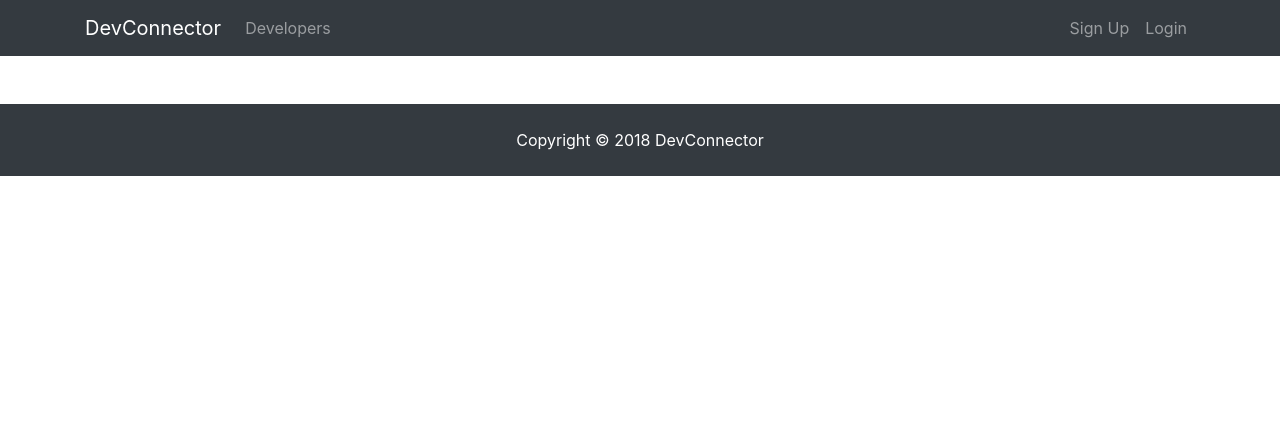
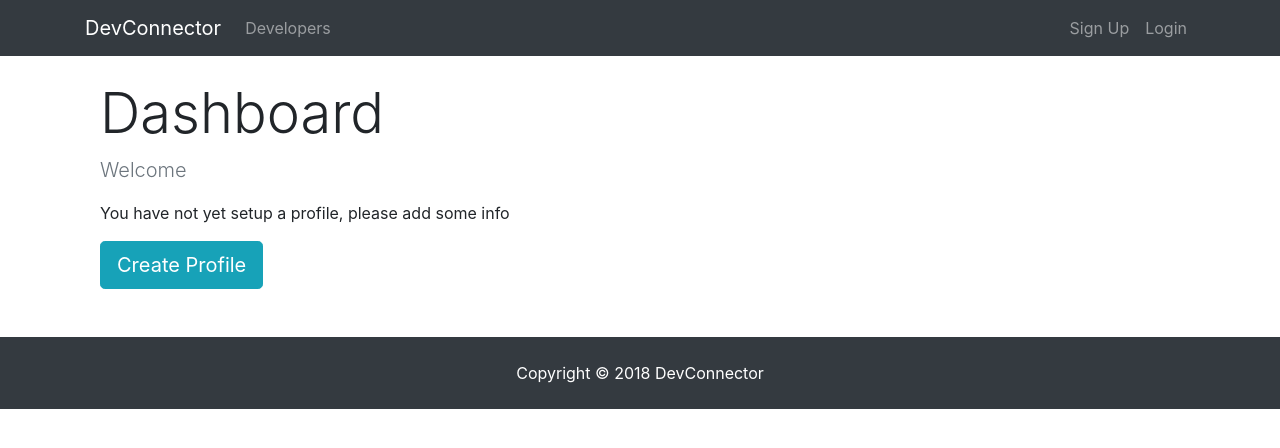
Before and after one commit to pjblitz86/PC_Academy_2018, a React (Create React App) app in the folder DevConnector_Project/client/: page /dashboard in a window 1280 px wide. Shown: the top 448 px of the page. Built offline with nearby package versions, Linux system fonts and the light colour scheme; no server answers.

Commit message:
spinner component and dashboard start

```diff
--- a/DevConnector_Project/client/src/actions/profileActions.js
+++ b/DevConnector_Project/client/src/actions/profileActions.js
@@ -1,5 +1,5 @@
 import axios from 'axios';
-import { GET_PROFILE, PROFILE_LOADING, GET_ERRORS, CLEAR_CURRENT_PROFILE } from './types';
+import { GET_PROFILE, PROFILE_LOADING, CLEAR_CURRENT_PROFILE } from './types';
 
 export const getCurrentProfile = () => dispatch => {
   dispatch(setProfileLoading());
--- /dev/null
+++ b/DevConnector_Project/client/src/components/common/Spinner.js
@@ -0,0 +1,14 @@
+import React from 'react';
+import spinner from './spinner.gif';
+
+export default function () {
+  return (
+    <div>
+      <img
+        src={spinner}
+        alt="Loading..."
+        style={{ width: '200px', margin: 'auto', display: 'block' }}
+      />
+    </div>
+  )
+}
--- a/DevConnector_Project/client/src/components/dashboard/Dashboard.js
+++ b/DevConnector_Project/client/src/components/dashboard/Dashboard.js
@@ -1,7 +1,9 @@
 import React, { Component } from 'react';
+import { Link } from 'react-router-dom'
 import PropTypes from 'prop-types';
 import { connect } from 'react-redux';
 import { getCurrentProfile } from '../../actions/profileActions';
+import Spinner from '../common/Spinner';
 
 class Dashboard extends Component {
   componentDidMount() {
@@ -9,12 +11,49 @@
   }
 
   render() {
+    const { user } = this.props.auth;
+    const { profile, loading } = this.props.profile;
+
+    let dashboardContent;
+    if (profile === null || loading) {
+      dashboardContent = <h4><Spinner /></h4>
+    } else {
+      if (Object.keys(profile).length > 0) {
+        dashboardContent = <h4>TODO: DISPLAY PROFILE</h4>
+      } else {
+        dashboardContent = (
+          <div>
+            <p className="lead text-muted">Welcome {user.name}</p>
+            <p>You have not yet setup a profile, please add some info</p>
+            <Link to="create-profile" className="btn btn-lg btn-info">Create Profile</Link>
+          </div>
+        )
+      }
+    }
     return (
-      <div>
-
+      <div className="dashboard">
+        <div className="container">
+          <div className="row">
+            <div className="col-md-12">
+              <h1 className="display-4">Dashboard</h1>
+              {dashboardContent}
+            </div>
+          </div>
+        </div>
       </div>
     )
   }
 }
 
-export default connect(null, { getCurrentProfile })(Dashboard);
+Dashboard.propTypes = {
+  getCurrentProfile: PropTypes.func.isRequired,
+  auth: PropTypes.object.isRequired,
+  profile: PropTypes.object.isRequired
+}
+
+const mapStateToProps = state => ({
+  profile: state.profile,
+  auth: state.auth
+});
+
+export default connect(mapStateToProps, { getCurrentProfile })(Dashboard);
```
Also changed, not shown: DevConnector_Project/client/src/components/common/spinner.gif (added).
